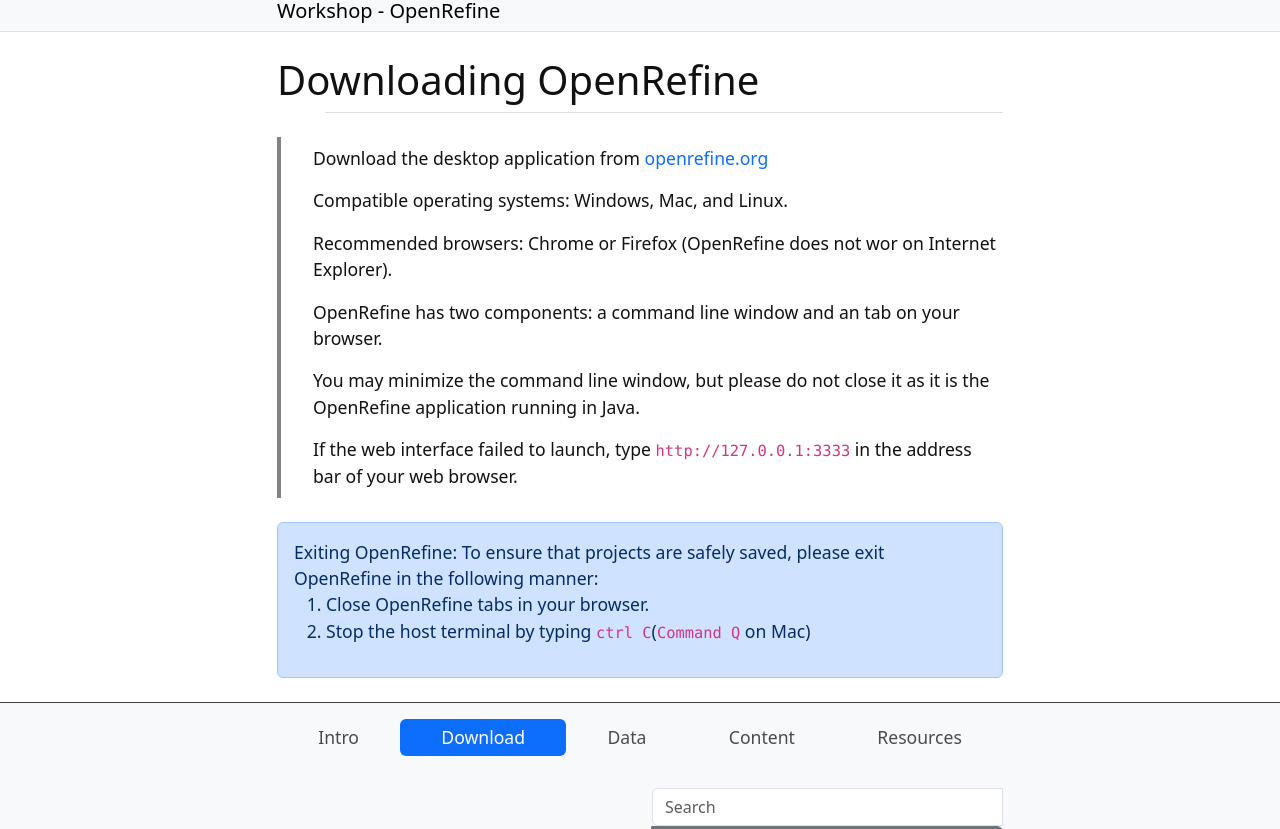
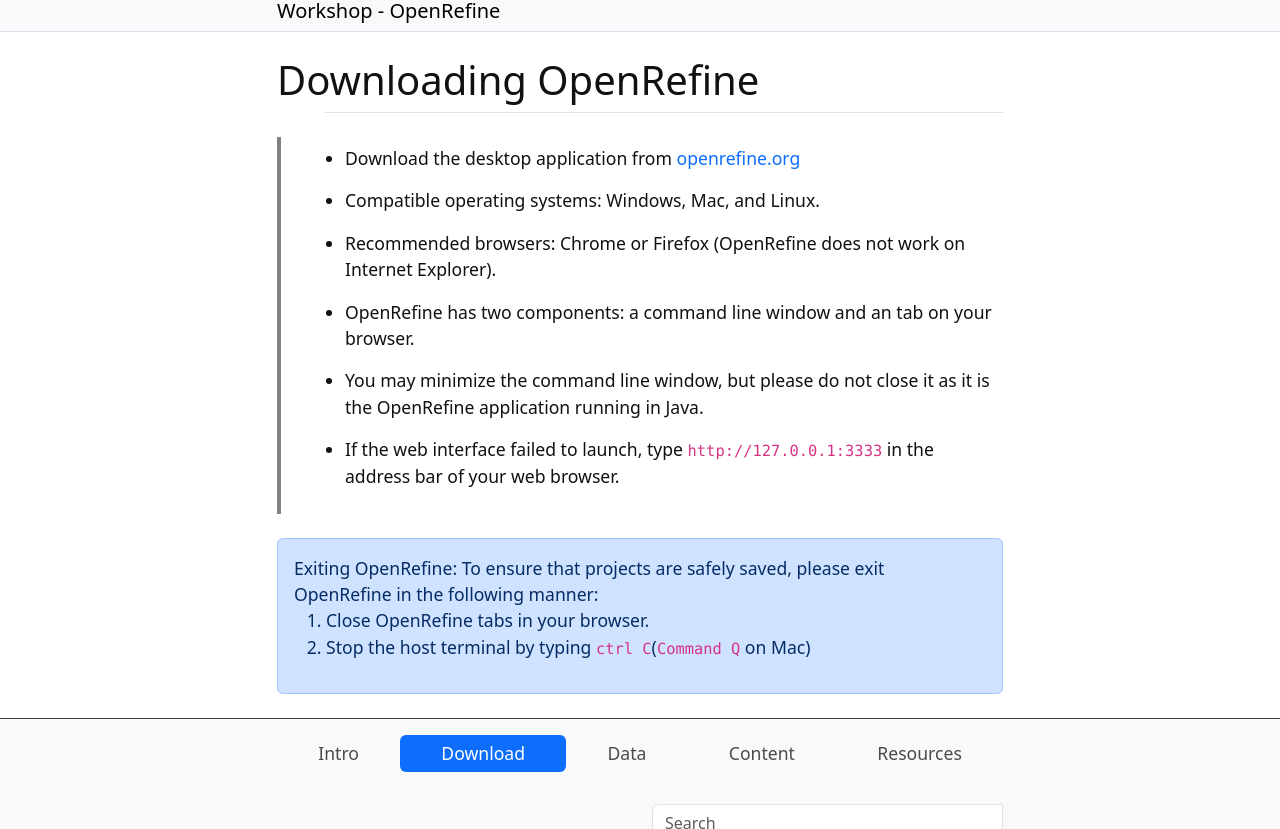
Before and after one commit to gutenlauf/workshop-openrefine, a Jekyll site: the page built from content/1-download.md, in a window 1280 px wide, cut to the strip 121-950 px from the top of the page. Built offline with Jekyll 4.4.1, drawn with Linux system fonts in a browser that asks for light colours.

Commit message:
update image

```diff
--- a/content/1-download.md
+++ b/content/1-download.md
@@ -3,17 +3,17 @@ title: Downloading OpenRefine
 nav: Download
 ---
 
-> Download the desktop application from [openrefine.org](https://openrefine.org)
+> * Download the desktop application from [openrefine.org](https://openrefine.org)
 >
-> Compatible operating systems: Windows, Mac, and Linux.
+> * Compatible operating systems: Windows, Mac, and Linux.
 >
-> Recommended browsers: Chrome or Firefox (OpenRefine does not wor on Internet Explorer).
+> * Recommended browsers: Chrome or Firefox (OpenRefine does not work on Internet Explorer).
 >
-> OpenRefine has two components: a command line window and an tab on your browser.
+> * OpenRefine has two components: a command line window and an tab on your browser.
 >
-> You may minimize the command line window, but please do not close it as it is the OpenRefine application running in Java.
+> * You may minimize the command line window, but please do not close it as it is the OpenRefine application running in Java.
 >
-> If the web interface failed to launch, type `http://127.0.0.1:3333` in the address bar of your web browser.
+> * If the web interface failed to launch, type `http://127.0.0.1:3333` in the address bar of your web browser.
 
 
 
@@ -23,4 +23,9 @@ To ensure that projects are safely saved, please exit OpenRefine in the followin
 1. Close OpenRefine tabs in your browser.
 2. Stop the host terminal by typing `ctrl C`(`Command Q` on Mac)
 {% endcapture %}
-{% include alert.html text=text color=secondary %}
+{% include alert.html text=text color=secondary header="Exiting OpenRefine:" %}
+
+
+<!-- {% capture text %}
+{% endcapture %}
+{% include card.html text=text header="OpenRefine can help you to:" %} -->
```
Also changed, not shown: index.md (+2 -2 lines).
